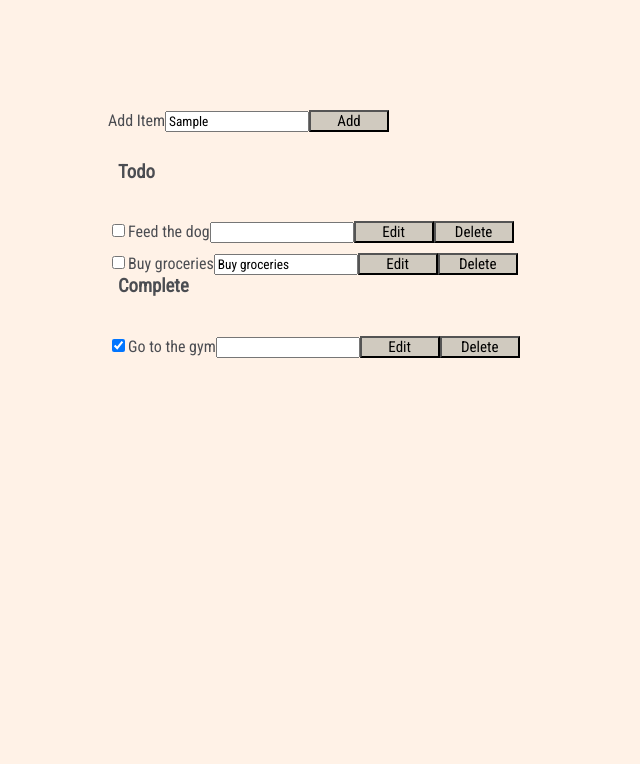
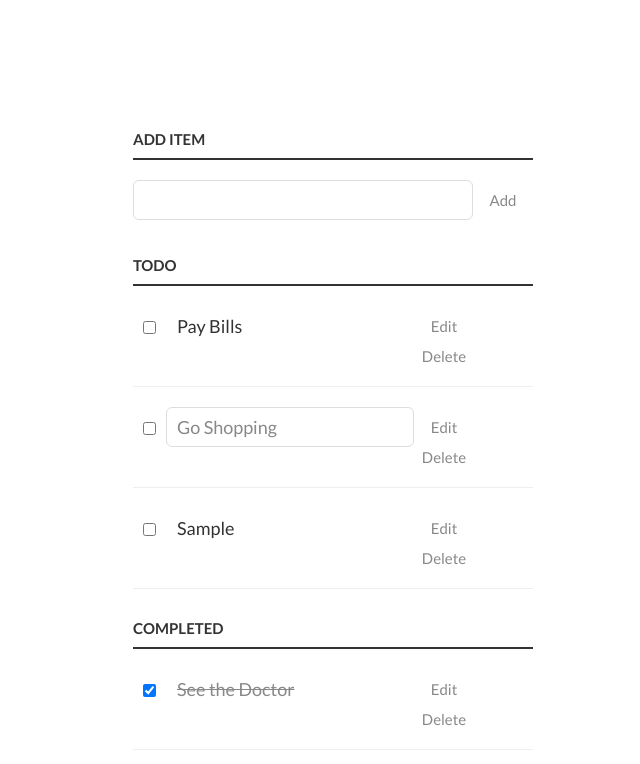
Before and after one commit to bonniekim108/whatToDo, a plain HTML site: page index.html in a window 1280 px wide. Both pictures are taken after typing "Sample" into the empty fields and a click on the button "Add". Shown: the whole page, without its empty margins (307-947 px from the left). Drawn offline with Linux system fonts and the light colour scheme.

Commit message:
App complete

```diff
--- a/css/style.css
+++ b/css/style.css
@@ -1,39 +1,120 @@
-* {
-  font-family: 'Roboto Condensed', sans-serif;
+/* Basic Style */
+body {
+  background: #fff;
+  color: #333;
+  font-family: Lato, sans-serif;
+}
+.container {
+  display: block;
+  width: 400px;
+  margin: 100px auto 0;
+}
+ul {
+  margin: 0;
+  padding: 0;
+}
+li * {
+  float: left;
+}
+li, h3 {
+  clear:both;
+  list-style:none;
+}
+input, button {
+  outline: none;
+}
+button {
+  background: none;
+  border: 0px;
+  color: #888;
+  font-size: 15px;
+  width: 60px;
+  margin: 10px 0 0;
+  font-family: Lato, sans-serif;
+  cursor: pointer;
+}
+button:hover {
+  color: #333;
+}
+/* Heading */
+h3,
+label[for='new-task'] {
+  color: #333;
+  font-weight: 700;
+  font-size: 15px;
+  border-bottom: 2px solid #333;
+  padding: 30px 0 10px;
+  margin: 0;
+  text-transform: uppercase;
+}
+input[type="text"] {
+  margin: 0;
+  font-size: 18px;
+  line-height: 18px;
+  height: 18px;
+  padding: 10px;
+  border: 1px solid #ddd;
+  background: #fff;
+  border-radius: 6px;
+  font-family: Lato, sans-serif;
+  color: #888;
+}
+input[type="text"]:focus {
+  color: #333;
 }
 
-body {
-  color: #4B4D52;
-  background-color: #FFF2E7;
+/* New Task */
+label[for='new-task'] {
+  display: block;
+  margin: 0 0 20px;
+}
+input#new-task {
+  float: left;
+  width: 318px;
+}
+p > button:hover {
+  color: #0FC57C;
 }
 
-.container {
-  margin: 100px auto 0;
-  width: 450px;
-  display: block;
+/* Task list */
+li {
+  overflow: hidden;
+  padding: 20px 0;
+  border-bottom: 1px solid #eee;
+}
+li > input[type="checkbox"] {
+  margin: 0 10px;
+  position: relative;
+  top: 15px;
+}
+li > label {
+  font-size: 18px;
+  line-height: 40px;
+  width: 237px;
+  padding: 0 0 0 11px;
+}
+li >  input[type="text"] {
+  width: 226px;
+}
+li > .delete:hover {
+  color: #CF2323;
 }
 
-ul {
-  padding: 0;
-  margin: 0;
-}
-li {
-  float: left;
+/* Completed */
+#completed-tasks label {
+  text-decoration: line-through;
+  color: #888;
 }
 
-li, h3 {
-  list-style: none;
+/* Edit Task */
+ul li input[type=text] {
+  display:none;
 }
 
-h3 {
-  padding: 10px;
+ul li.editMode input[type=text] {
+  display:block;
 }
 
-button {
-  background-color: #D0CABF;
-  color: 4B4D52;
-  font-size: 15px;
-  width: 80px;
-  margin: 10px 0 0;
-  padding: 0 0 0;
+ul li.editMode label {
+  display:none;
 }
--- a/index.html
+++ b/index.html
@@ -1,28 +1,30 @@
 <!DOCTYPE html>
 <html>
   <head>
-  <title>What To Do?</title>
-  <link href='http://fonts.googleapis.com/css?family=Roboto+Condensed' rel='stylesheet' type='text/css'>
+    <title>Todo App</title>
+    <link href='http://fonts.googleapis.com/css?family=Lato:300,400,700' rel='stylesheet' type='text/css'>
     <link rel="stylesheet" href="css/style.css" type="text/css" media="screen" charset="utf-8">
   </head>
   <body>
     <div class="container">
       <p>
-      <label for="new task">Add Item</label><input id="new-task" type="text"><button>Add</button>
+        <label for="new-task">Add Item</label><input id="new-task" type="text"><button>Add</button>
       </p>
+
       <h3>Todo</h3>
-    <ul id>
-      <li><input type="checkbox"><label>Feed the dog</label><input type="text"><button class="edit">Edit</button><button class="delete">Delete</button></li>
-      <li class="editMode"><input type="checkbox"><label>Buy groceries</label><input type="text" value="Buy groceries"><button class="edit">Edit</button><button class="delete">Delete</button></li>
+      <ul id="incomplete-tasks">
+        <li><input type="checkbox"><label>Pay Bills</label><input type="text"><button class="edit">Edit</button><button class="delete">Delete</button></li>
+        <li class="editMode"><input type="checkbox"><label>Go Shopping</label><input type="text" value="Go Shopping"><button class="edit">Edit</button><button class="delete">Delete</button></li>
+
       </ul>
-    <h3>Complete</h3>
+
+      <h3>Completed</h3>
       <ul id="completed-tasks">
-      <li>
-        <input type="checkbox" checked><label>Go to the gym</label><input type="text"><button class="edit">Edit</button><button class="delete">Delete</button>
-      </li>
+        <li><input type="checkbox" checked><label>See the Doctor</label><input type="text"><button class="edit">Edit</button><button class="delete">Delete</button></li>
       </ul>
     </div>
 
     <script type="text/javascript" src="js/app.js"></script>
+
   </body>
 </html>
--- a/js/app.js
+++ b/js/app.js
@@ -1,89 +1,149 @@
-//user interaction doesn't provide desired results
-//solution: add interactivity so user can manage daily todos
-var taskInput = document.getElementById("new-task"); //new task
+//Problem: User interaction doesn't provide desired results.
+//Solution: Add interactivty so the user can manage daily tasks.
+
+var taskInput = document.getElementById("new-task"); //new-task
 var addButton = document.getElementsByTagName("button")[0]; //first button
-var incompleteTasksHolder = document.getElementById("incomplete-tasks"); //unordered list of incomplete tasks
-var completedTasksHolder = document.getElementById("complete-tasks"); //completed tasks
+var incompleteTasksHolder = document.getElementById("incomplete-tasks"); //incomplete-tasks
+var completedTasksHolder= document.getElementById("completed-tasks"); //completed-tasks
 
 //New Task List Item
 var createNewTaskElement = function(taskString) {
+  //Create List Item
   var listItem = document.createElement("li");
+
   //input (checkbox)
-  var checkBox = document.createElement("input");
+  var checkBox = document.createElement("input"); // checkbox
   //label
   var label = document.createElement("label");
   //input (text)
-  var editInput = document.createElement("input");
+  var editInput = document.createElement("input"); // text
   //button.edit
   var editButton = document.createElement("button");
   //button.delete
   var deleteButton = document.createElement("button");
-    //Each of above elements needs modifying
+
+  //Each element needs modifying
+
+  checkBox.type = "checkbox";
+  editInput.type = "text";
+
+  editButton.innerText = "Edit";
+  editButton.className = "edit";
+  deleteButton.innerText = "Delete";
+  deleteButton.className = "delete";
+
+  label.innerText = taskString;
+
   //Each element needs appending
+  listItem.appendChild(checkBox);
+  listItem.appendChild(label);
+  listItem.appendChild(editInput);
+  listItem.appendChild(editButton);
+  listItem.appendChild(deleteButton);
+
   return listItem;
-
 }
 
 //Add a new task
 var addTask = function() {
-  //When button is pressed
-  //Create a new list item with text from #new-task:
-  var listItem = createNewTaskElement("Some new task");
+  console.log("Add task...");
+  //Create a new list item with the text from #new-task:
+  var listItem = createNewTaskElement(taskInput.value);
+  //Append listItem to incompleteTasksHolder
+  incompleteTasksHolder.appendChild(listItem);
+  bindTaskEvents(listItem, taskCompleted);
 
-  //Append listItem to incompleteTaskHolder
+  taskInput.value = "";
 }
 
 //Edit an existing task
 var editTask = function() {
-  //When edit button is pressed
-    //If class of the parent, which is the list item, is .editMode
-      //switch from .editMode
-      //also make label text become inputs value
-    //Else
-      //switch to .editMode
-      //input value becomes label's text
+  console.log("Edit task...");
 
-    //Toggle .editmode on parent
+  var listItem = this.parentNode;
+
+  var editInput = listItem.querySelector("input[type=text");
+  var label = listItem.querySelector("label");
+
+  var containsClass = listItem.classList.contains("editMode");
+
+  //if the class of the parent is .editMode
+  if(containsClass) {
+    //Switch from .editMode
+    //label text become the input's value
+    label.innerText = editInput.value;
+  } else {
+    //Switch to .editMode
+    //input value becomes the label's text
+    editInput.value = label.innerText;
   }
 
+  //Toggle .editMode on the list item
+  listItem.classList.toggle("editMode");
+
+}
 
 //Delete an existing task
 var deleteTask = function() {
-  //When delete button is pressed
-    //this removes parent list item from ul
+  console.log("Delete task...");
+  var listItem = this.parentNode;
+  var ul = listItem.parentNode;
+
+  //Remove the parent list item from the ul
+  ul.removeChild(listItem);
 }
 
 //Mark a task as complete
-var taskComplete = function() {
-  //When checkbox is checked
-    //Append task list item to #completed-tasks
+var taskCompleted = function() {
+  console.log("Task complete...");
+  //Append the task list item to the #completed-tasks
+  var listItem = this.parentNode;
+  completedTasksHolder.appendChild(listItem);
+  bindTaskEvents(listItem, taskIncomplete);
 }
-
 
 //Mark a task as incomplete
 var taskIncomplete = function() {
-  //When checkbox is not checked
-    //Append task list item to #incomplete-tasks
+  console.log("Task incomplete...");
+  //Append the task list item to the #incomplete-tasks
+  var listItem = this.parentNode;
+  incompleteTasksHolder.appendChild(listItem);
+  bindTaskEvents(listItem, taskCompleted);
 }
-var bindTaskEvents = function(TaskListItem, checkBoxEventHandler) {
-  console.log("bind list item events");
-  //select its children
+
+var bindTaskEvents = function(taskListItem, checkBoxEventHandler) {
+  console.log("Bind list item events");
+  //select taskListItem's children
   var checkBox = taskListItem.querySelector("input[type=checkbox]");
   var editButton = taskListItem.querySelector("button.edit");
   var deleteButton = taskListItem.querySelector("button.delete");
+
   //bind editTask to edit button
   editButton.onclick = editTask;
+
   //bind deleteTask to delete button
   deleteButton.onclick = deleteTask;
+
   //bind checkBoxEventHandler to checkbox
   checkBox.onchange = checkBoxEventHandler;
 }
-addButton.onclick = addTask;
 
+var ajaxRequest = function() {
+  console.log("AJAX request");
+}
+
+//Set the click handler to the addTask function
+addButton.addEventListener("click", addTask);
+addButton.addEventListener("click", ajaxRequest);
+
+//cycle over incompleteTasksHolder ul list items
 for(var i = 0; i < incompleteTasksHolder.children.length; i++) {
+  //bind events to list item's children (taskCompleted)
   bindTaskEvents(incompleteTasksHolder.children[i], taskCompleted);
 }
 
+//cycle over completedTasksHolder ul list items
 for(var i = 0; i < completedTasksHolder.children.length; i++) {
+  //bind events to list item's children (taskIncomplete)
   bindTaskEvents(completedTasksHolder.children[i], taskIncomplete);
 }
```
Lines whose indentation alone changed are shown as unchanged.
